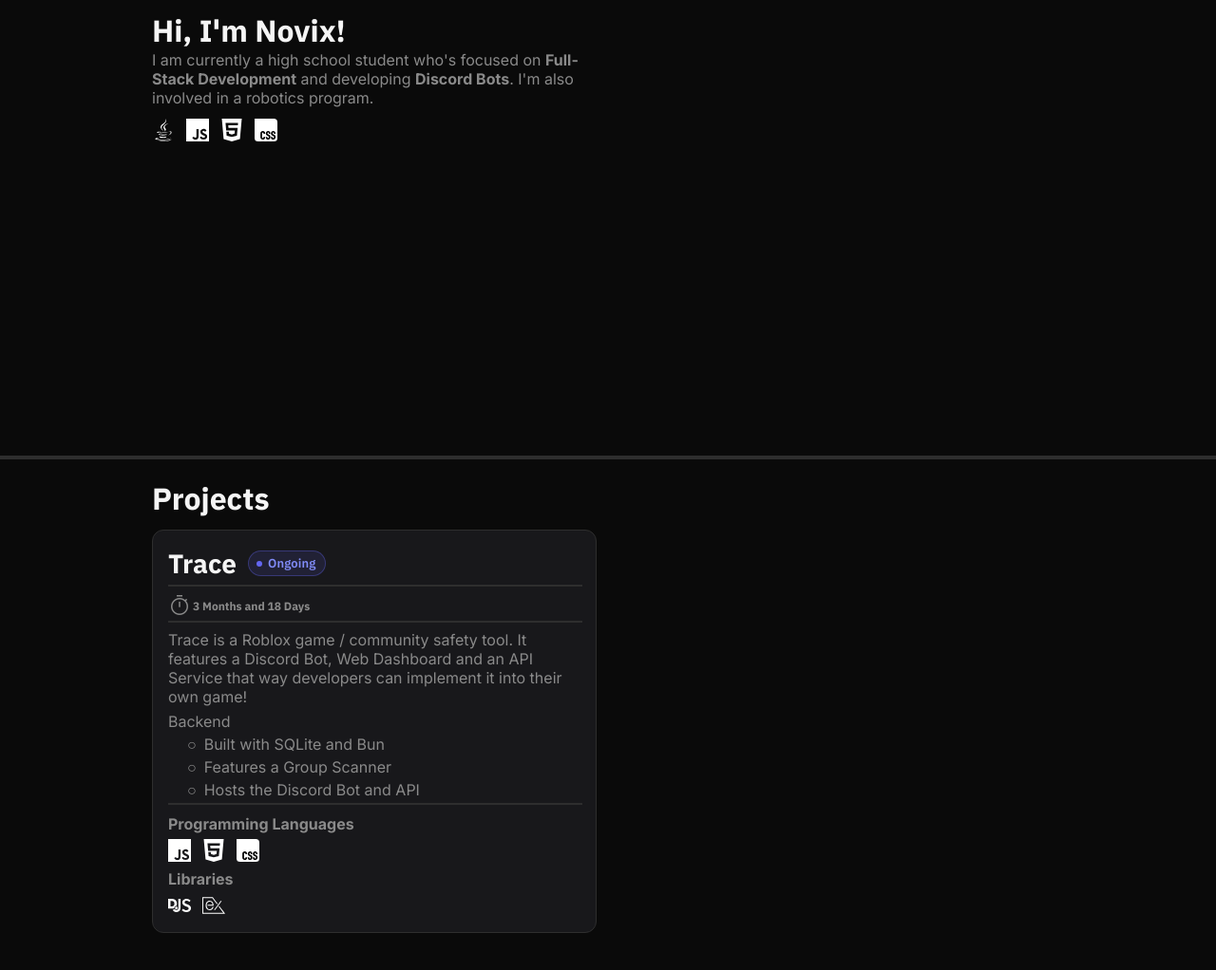
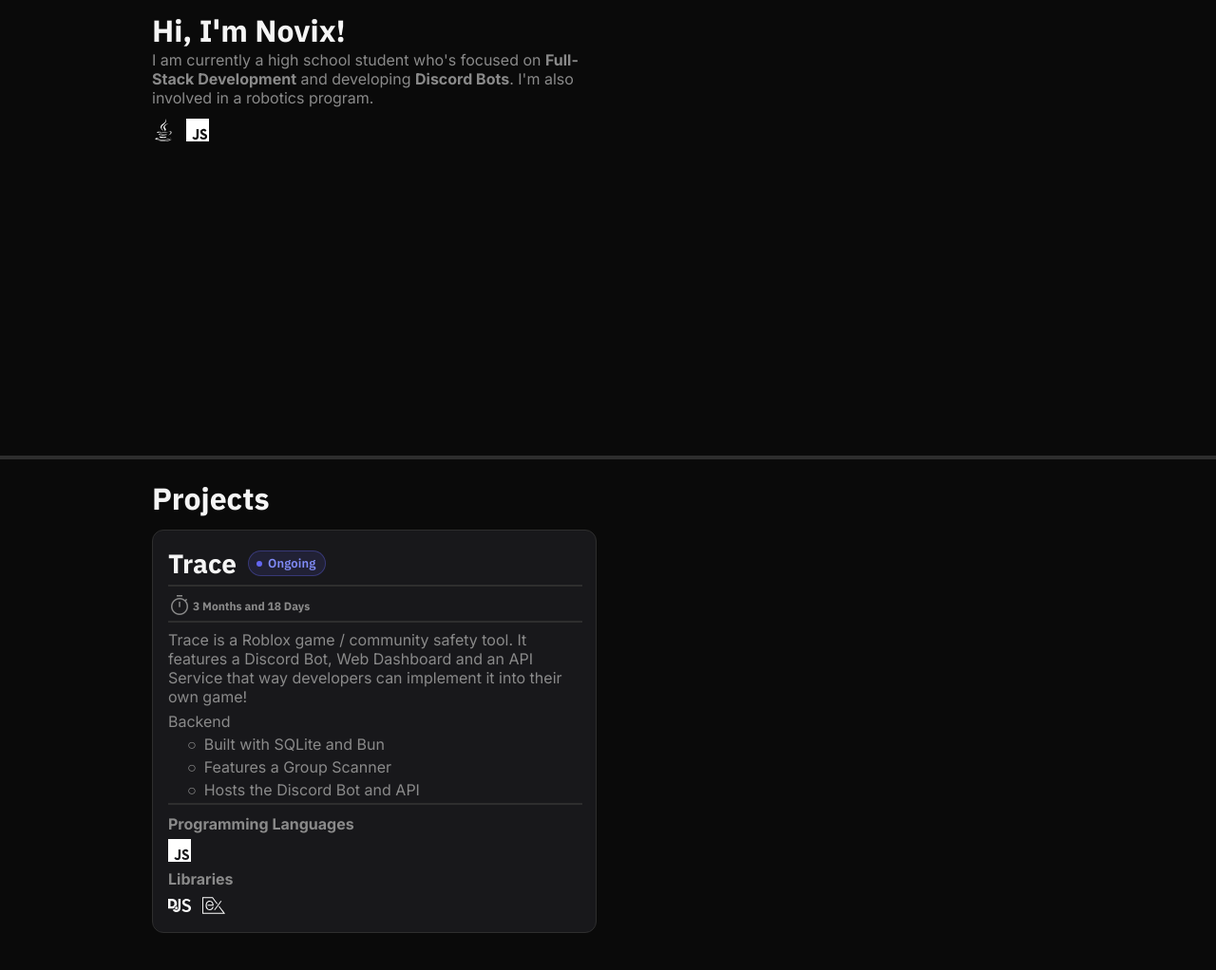
Before and after one commit to nxvixz/nxvixz, a plain HTML site: page index.html in a window 1280 px wide. Shown: the part 320-1342 px from the top of the page at 95% size. Drawn offline with nearby package versions, Linux system fonts and the light colour scheme.

Commit message:
html and css arent real programming langs

```diff
--- a/index.html
+++ b/index.html
@@ -42,14 +42,6 @@
             <img class="js">
             <span class="tooltip">Javascript</span>
         </span>
-        <span class="skill row" style="gap: 4px;">
-            <img class="html">
-            <span class="tooltip">HTML</span>
-        </span>
-        <span class="skill row" style="gap: 4px;">
-            <img class="css">
-            <span class="tooltip">CSS</span>
-        </span>
     </span>
 </div>
 
@@ -75,14 +67,6 @@
                         <span class="skill row" style="gap: 4px;">
                             <img class="js">
                             <span class="tooltip">Javascript</span>
-                        </span>
-                        <span class="skill row" style="gap: 4px;">
-                            <img class="html">
-                            <span class="tooltip">HTML</span>
-                        </span>
-                        <span class="skill row" style="gap: 4px;">
-                            <img class="css">
-                            <span class="tooltip">CSS</span>
                         </span>
                 </span>
                 <span class="text bold" style="margin-top: 8px;">Libraries</span>
--- a/script.js
+++ b/script.js
@@ -2,9 +2,7 @@ document.querySelectorAll('.java').forEach(el => { el.src = "./icons/languages/j
 document.querySelectorAll('.onshape').forEach(el => { el.src = "./icons/onshape.svg"; });
 
 // web development
-document.querySelectorAll('.javascript, .js').forEach(el => { el.src = "./icons/languages/javascript.svg"; });
-document.querySelectorAll('.html').forEach(el => { el.src = "./icons/languages/html.svg"; });
-document.querySelectorAll('.css').forEach(el => { el.src = "./icons/languages/css.svg"; });
+document.querySelectorAll('.javascript, .js').forEach(el => { el.src = "./icons/languages/javascript.svg"; });;
 
 // libraries
 document.querySelectorAll('.djs, .discordjs').forEach(el => { el.src = "./icons/libraries/discordjs.svg"; });
```
Also changed, not shown: icons/languages/css.svg (deleted), icons/languages/html.svg (deleted), 1 other file.
